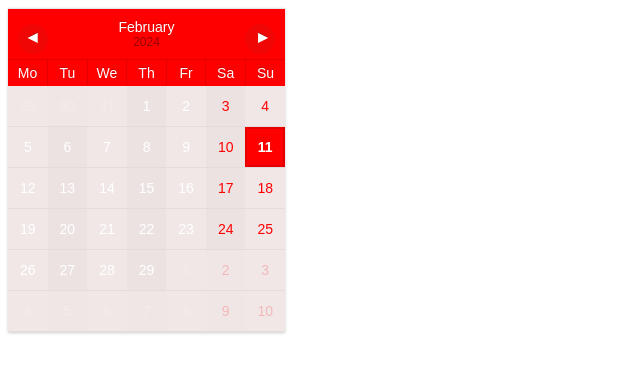
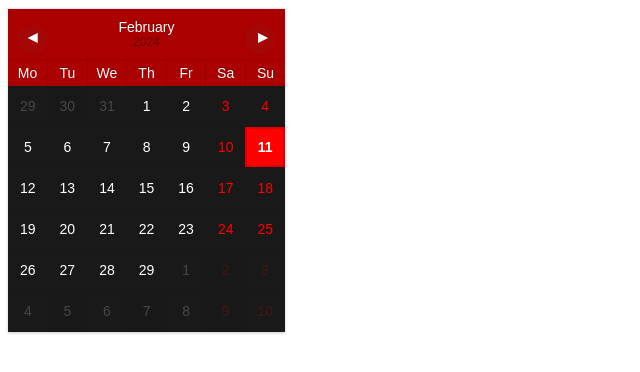
Before and after one commit to wzonw/notion, a plain HTML site: page index.html in a window 1280 px wide. Shown: the whole page, without its empty margins (0-640 px from the left). Drawn offline with Linux system fonts and the light colour scheme.

Commit message:
Update index.html

```diff
--- a/index.html
+++ b/index.html
@@ -45,7 +45,7 @@ table {
 
 td,th {
     text-align: center;
-    background-color: rgba(136, 52, 52, 0.116);
+    background-color: rgb(25,25,25);
 }
 th {
     padding: 10px;
@@ -63,7 +63,7 @@ td:last-child, th:last-child {
 th {
     border-top: 1px solid rgba(0,0,0,0.1);
     border-right: 1px solid rgba(0,0,0,0.1);
-    background-color: red;
+    background-color: rgb(171, 0, 0);
     color: #fff;
     text-shadow: 0px -1px 0px rgba(0,0,0,0.2);
     font-weight: normal;
```
